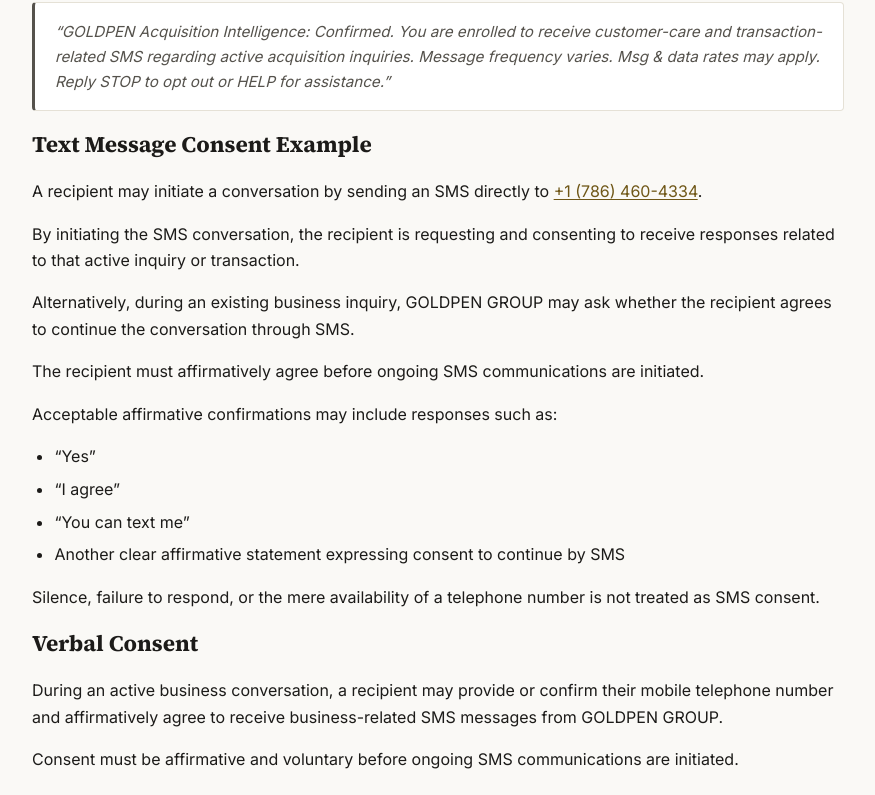
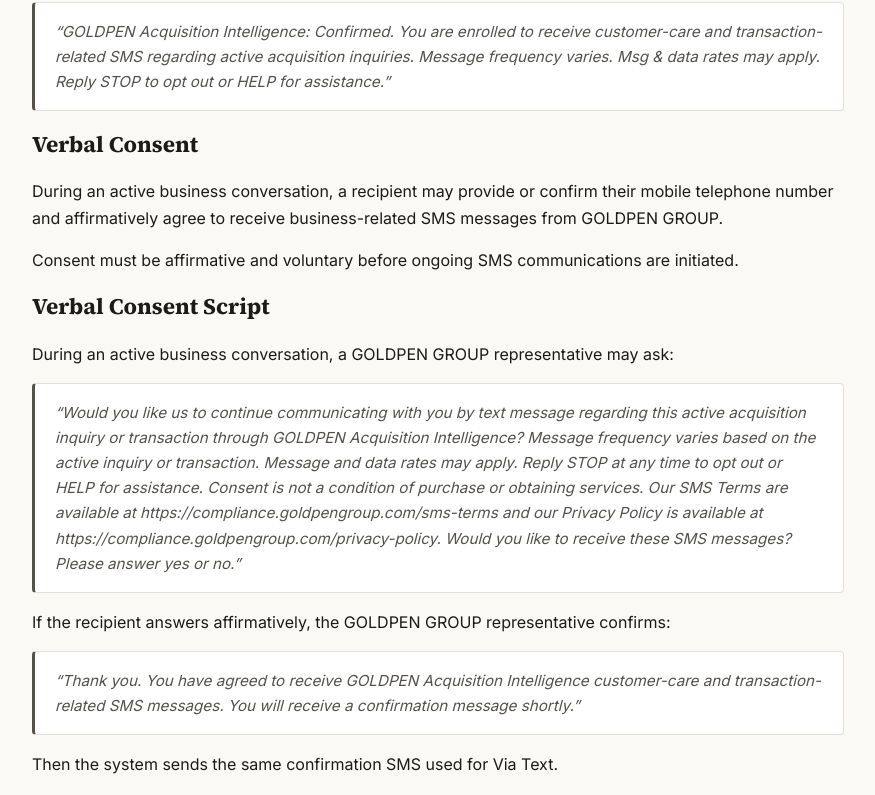
Before and after one commit to goldpenrealty-commits/goldpen-compliance-site, a Next.js app: page /sms-consent in a window 1280 px wide. Shown: the part 914-1709 px from the top of the page, without its empty margins (202-1077 px from the left). Built offline with nearby package versions, Linux system fonts and the light colour scheme.

Commit message:
sms-consent: remove Text Message Consent Example section (superseded by START keyword flow)

```diff
--- a/src/app/sms-consent/page.tsx
+++ b/src/app/sms-consent/page.tsx
@@ -69,34 +69,6 @@
       </section>
 
       <section>
-        <h2>Text Message Consent Example</h2>
-        <p>
-          A recipient may initiate a conversation by sending an SMS directly to{" "}
-          <a href={`tel:${brand.smsNumberTel}`}>{brand.smsNumberDisplay}</a>.
-        </p>
-        <p>
-          By initiating the SMS conversation, the recipient is requesting and consenting to
-          receive responses related to that active inquiry or transaction.
-        </p>
-        <p>
-          Alternatively, during an existing business inquiry, {brand.publicBrandName} may ask
-          whether the recipient agrees to continue the conversation through SMS.
-        </p>
-        <p>The recipient must affirmatively agree before ongoing SMS communications are initiated.</p>
-        <p>Acceptable affirmative confirmations may include responses such as:</p>
-        <ul>
-          <li>&ldquo;Yes&rdquo;</li>
-          <li>&ldquo;I agree&rdquo;</li>
-          <li>&ldquo;You can text me&rdquo;</li>
-          <li>Another clear affirmative statement expressing consent to continue by SMS</li>
-        </ul>
-        <p>
-          Silence, failure to respond, or the mere availability of a telephone number is not
-          treated as SMS consent.
-        </p>
-      </section>
-
-      <section>
         <h2>Verbal Consent</h2>
         <p>
           During an active business conversation, a recipient may provide or confirm their mobile
```
